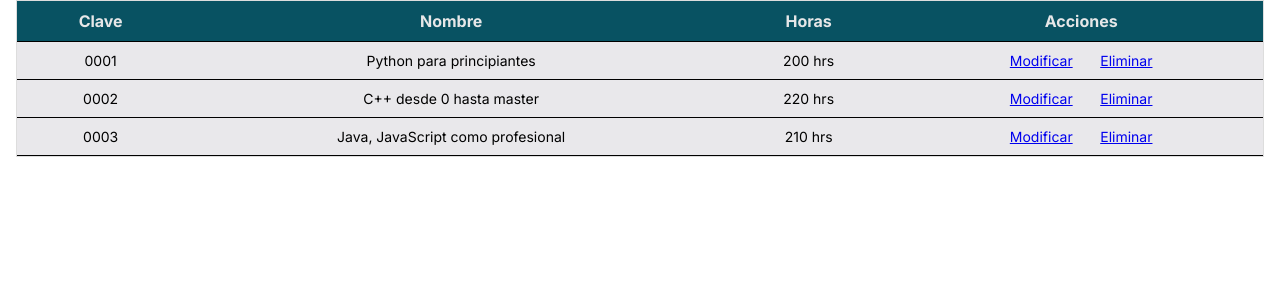
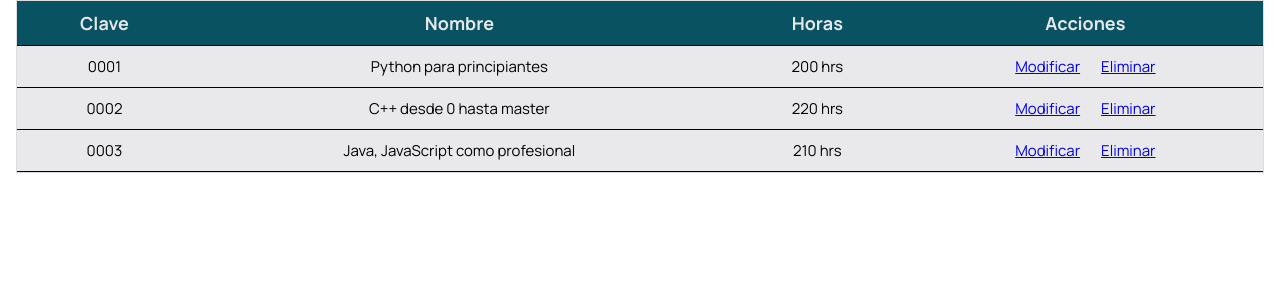
Before and after one commit to Colegio-de-ingenieros/Proyect-Master, a PHP site: page /public/plantilla_tabla.html in a window 1280 px wide. Shown: the top 300 px of the page. Run offline with PHP 8.4, Linux system fonts and the light colour scheme.

Commit message:
correcion estilo letra tabla

```diff
--- a/public/css/style.css
+++ b/public/css/style.css
@@ -246,6 +246,7 @@ h6{
 table{
     width: 100%;
     border-collapse: collapse;
+    font-family: 'Manrope';
 }
 .header_table {
     max-height: 100vh;
@@ -259,12 +260,12 @@ table{
     top: 0;
     background-color: #085262;
     color: #e6e7e8;
-    font-size: 16px;
+    font-size: 18px;
 }
 th,td {
     border-bottom: 1px solid #000000;
     padding: 10px 20px;
-    font-size: 14px;
+    font-size: 15px;
     text-align: center;
     background-color: #E9E8EB;
 }
```
